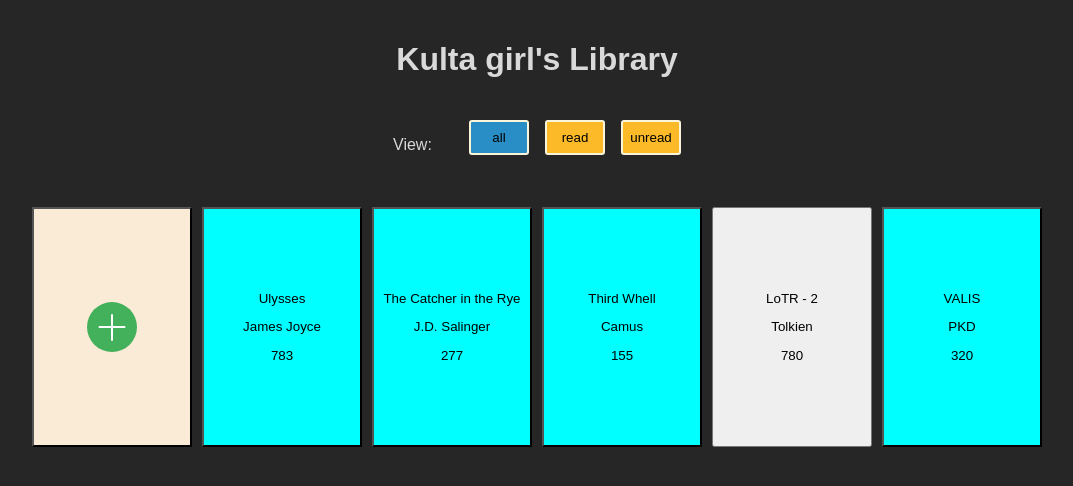
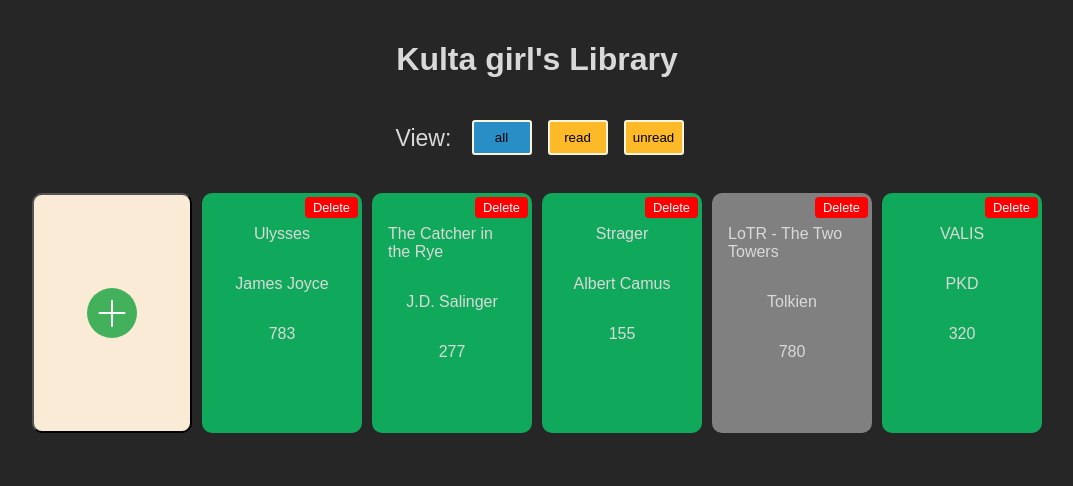
Before and after one commit to gambina/odinlibrary, a React (Vite) app in the folder odinlibrary/: page / in a window 1280 px wide. Shown: the top 486 px of the page, without its empty margins (103-1176 px from the left). Built offline with nearby package versions, Linux system fonts and the light colour scheme.

Commit message:
7th point is done

```diff
--- a/odinlibrary/src/assets/bookData.js
+++ b/odinlibrary/src/assets/bookData.js
@@ -13,13 +13,13 @@
     read: true
   },
   {
-    name: "Third Whell",
-    author: "Camus",
+    name: "Strager",
+    author: "Albert Camus",
     page: 155,
     read: true
   },
   {
-    name: "LoTR - 2",
+    name: "LoTR - The Two Towers",
     author: "Tolkien",
     page: 780,
     read: false
--- a/odinlibrary/src/components/Book.jsx
+++ b/odinlibrary/src/components/Book.jsx
@@ -1,14 +1,27 @@
 import React from "react"
 export default function Book(props) {
   return (
+    <>
+      <main
+        onClick={() => props.toggle(props.id)}
+        className={props.read ? "book-item-read" : "book-item"}
+      >
+        <button
+          type="button"
+          onClick={(e) => {
+            e.stopPropagation();
+            props.deleteBook(props.id);
+          }}
+          className="delete-btn"
+        >
+          Delete
+        </button>
+        <p>{props.name}</p>
+        <p>{props.author}</p>
+        <p>{props.page}</p>
+      </main>
 
-    <button
-      onClick={() => props.toggle(props.id)}
-      className={props.read ? "read" : undefined}
-    > <p>{props.name}</p>
-      <p>{props.author}</p>
-      <p>{props.page}</p>
-    </button>
+    </>
   )
 
 }
--- a/odinlibrary/src/components/Main.jsx
+++ b/odinlibrary/src/components/Main.jsx
@@ -49,6 +49,9 @@
   });
 
 
+  function deleteBook(id) {
+    setBook(prevBooks => prevBooks.filter(book => book.id !== id));
+  }
 
   const bookElements = filteredBooks.map(item => (
     <Book
@@ -59,6 +62,7 @@
       name={item.name}
       author={item.author}
       read={item.read}
+      deleteBook={deleteBook}
     />
   ));
 
@@ -93,14 +97,10 @@
 
     setBook(prevBooks => [...prevBooks, newBook]);
 
-    // Clear the form after adding
     setFormData({ name: "", author: "", read: false });
 
     dialogRef.current.close();
   }
-
-
-  console.log(book)
 
   return (<>
     <main>
@@ -109,7 +109,7 @@
           <img src="plusgreen.svg" alt="" />
         </button>
         <dialog ref={dialogRef}>
-          <form method="dialog" onSubmit={addNewBook}>
+          <form className="dialog-popup" method="dialog" onSubmit={addNewBook}>
             <h2>Add a New Book</h2>
             <input
               type="text"
--- a/odinlibrary/src/index.css
+++ b/odinlibrary/src/index.css
@@ -36,9 +36,14 @@
 }
 
 div>p {
-  height: 35px;
+  height: 25px;
   width: 60px;
-  justify-content: center;
+  justify-content: top;
+  margin-top: 5;
+  margin-left: 5;
+  font-weight: 500;
+  font-size: 23;
+
 }
 
 .view-button {
@@ -54,6 +59,7 @@
 
 .view-button.selected {
   background-color: 298EC6;
+
 }
 
 .book-container {
@@ -64,8 +70,37 @@
 
 }
 
-.read {
-  background-color: aqua;
+.book-item {
+  position: relative;
+  padding: 1rem;
+  background-color: grey;
+  border-radius: 10px;
+
+}
+
+.book-item-read {
+  position: relative;
+  padding: 1rem;
+  background-color: 10A95B;
+  border-radius: 10px;
+
+}
+
+.delete-btn {
+  position: absolute;
+  top: 4px;
+  right: 4px;
+  background: red;
+  color: white;
+  border: none;
+  padding: 0.2rem 0.5rem;
+  cursor: pointer;
+  font-size: 0.8rem;
+  border-radius: 4px;
+}
+
+.delete-btn:hover {
+  background: darkred;
 }
 
 .add-new-book {
@@ -73,6 +108,7 @@
   justify-content: center;
   align-items: center;
   background-color: antiquewhite;
+  border-radius: 10px;
 }
 
 .add-new-book img {
@@ -82,6 +118,18 @@
   transform-origin: center center;
 }
 
+.dialog,
+.dialog-popup {
+  gap: 20px;
+  display: flex;
+  flex-direction: column;
+  padding: 1.5rem;
+  border: none;
+  border-radius: 8px;
+  box-shadow: 0 4px 20px rgba(0, 0, 0, 0.3);
+}
+
+
 .add-new-book:hover img {
   transform: rotate(90deg);
 }
```
